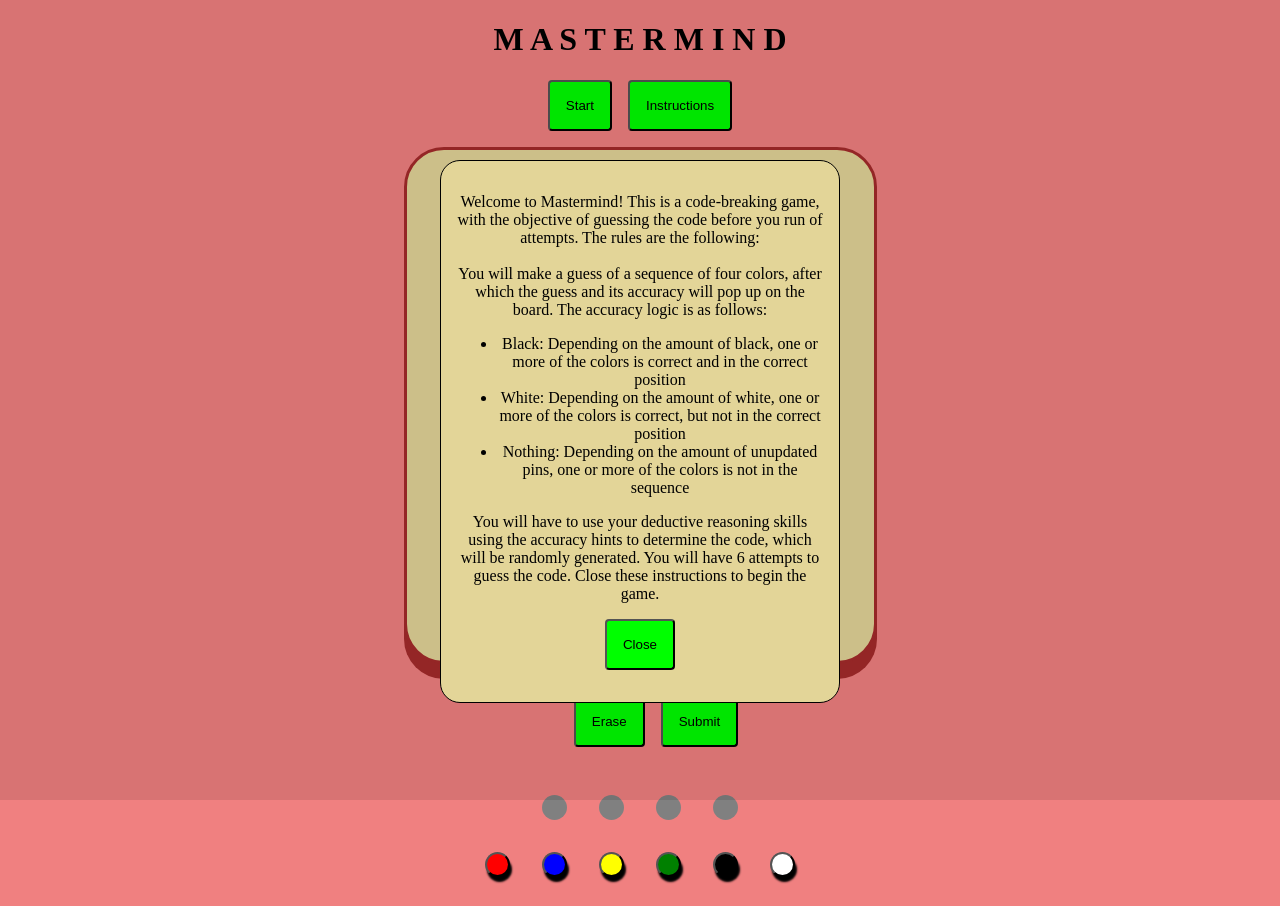
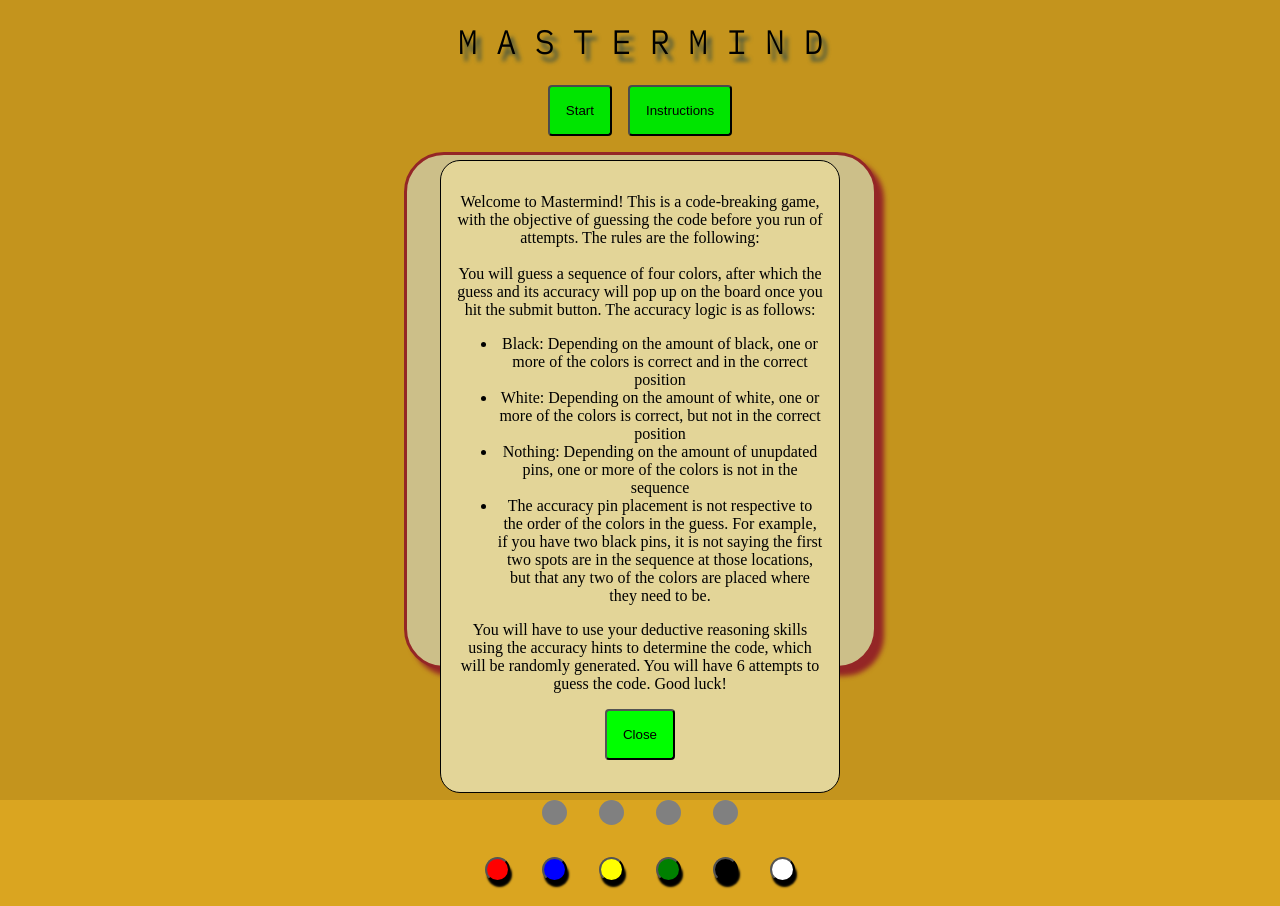
Before and after one commit to vachhaniparth96/Project-1-Mastermind-Game, a plain HTML site: page index.html in a window 1280 px wide. Both pictures are taken after a click on the button "Instructions". Drawn offline with Linux system fonts and the light colour scheme.

Commit message:
Minor CSS change

```diff
--- a/app.js
+++ b/app.js
@@ -168,7 +168,8 @@ function checkAccuracy(guess, code) { //Function to determine how accurate the u
     for(let i=0;i<guess.length;i++) {
         if(guess[i]===code[i]) {
             guessAcc.push(accColors.indexOf('black'));
-        } else if(code.includes(guess[i])) {
+        }
+        if(code.includes(guess[i]) && guess[i]!==code[i]) {
             guessAcc.push(accColors.indexOf('white'));
         }
         if(guess[i]!==code[i] && code.includes(guess[i])===false) {
--- a/index.html
+++ b/index.html
@@ -5,6 +5,7 @@
     <meta name="viewport" content="width=device-width, initial-scale=1.0">
     <title>Mastermind</title>
     <link rel="stylesheet" href="main.css">
+    <link href="https://fonts.googleapis.com/css2?family=IBM+Plex+Mono:wght@200&family=Poiret+One&display=swap" rel="stylesheet">
     <script defer src="app.js"></script>
 </head>
 <body>
@@ -16,13 +17,14 @@
         <button class="start" id="start">Start</button>
         <button class="instructions" id="instructions">Instructions</button>
         <dialog class="instructions-popup">
-            <p>Welcome to Mastermind! This is a code-breaking game, with the objective of guessing the code before you run of attempts. The rules are the following: <br><br>You will make a guess of a sequence of four colors, after which the guess and its accuracy will pop up on the board. The accuracy logic is as follows: </p>
+            <p>Welcome to Mastermind! This is a code-breaking game, with the objective of guessing the code before you run of attempts. The rules are the following: <br><br>You will guess a sequence of four colors, after which the guess and its accuracy will pop up on the board once you hit the submit button. The accuracy logic is as follows: </p>
             <ul>
                 <li>Black: Depending on the amount of black, one or more of the colors is correct and in the correct position</li>
                 <li>White: Depending on the amount of white, one or more of the colors is correct, but not in the correct position</li>
                 <li>Nothing: Depending on the amount of unupdated pins, one or more of the colors is not in the sequence</li>
+                <li>The accuracy pin placement is not respective to the order of the colors in the guess. For example, if you have two black pins, it is not saying the first two spots are in the sequence at those locations, but that any two of the colors are placed where they need to be.</li>
             </ul>
-            <p>You will have to use your deductive reasoning skills using the accuracy hints to determine the code, which will be randomly generated. You will have 6 attempts to guess the code. Close these instructions to begin the game.</p>
+            <p>You will have to use your deductive reasoning skills using the accuracy hints to determine the code, which will be randomly generated. You will have 6 attempts to guess the code. Good luck!</p>
             <button class="close" id="close">Close</button>
         </dialog>
     </div>
--- a/main.css
+++ b/main.css
@@ -10,10 +10,12 @@ section {
 
 header {
     text-align: center;
+    font-family: 'IBM Plex Mono', monospace, sans-serif;
+    text-shadow: 5px 7px 4px darkslategray;
 }
 
 body {
-    background-color: lightcoral;
+    background-color: goldenrod;
 }
 
 main {
@@ -22,7 +24,7 @@ main {
     grid-template-columns: .5fr 3fr;
     background-color: rgb(227, 213, 152);
     border: 3px solid brown;
-    box-shadow: 0px 15px brown;
+    box-shadow: 7px 7px 5px brown;
     border-radius: 40px;
     margin: auto;
     max-width: 500px;
```
